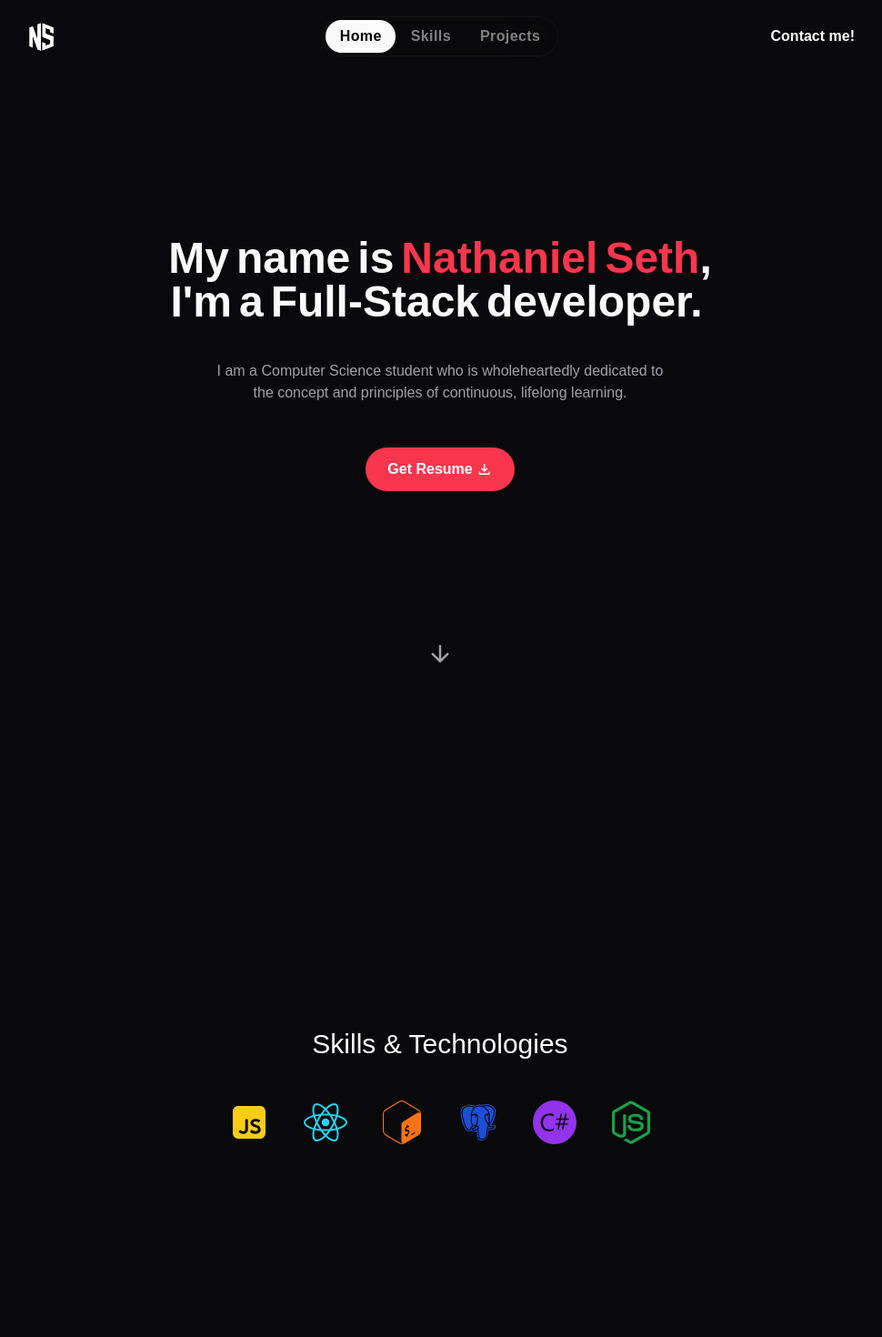
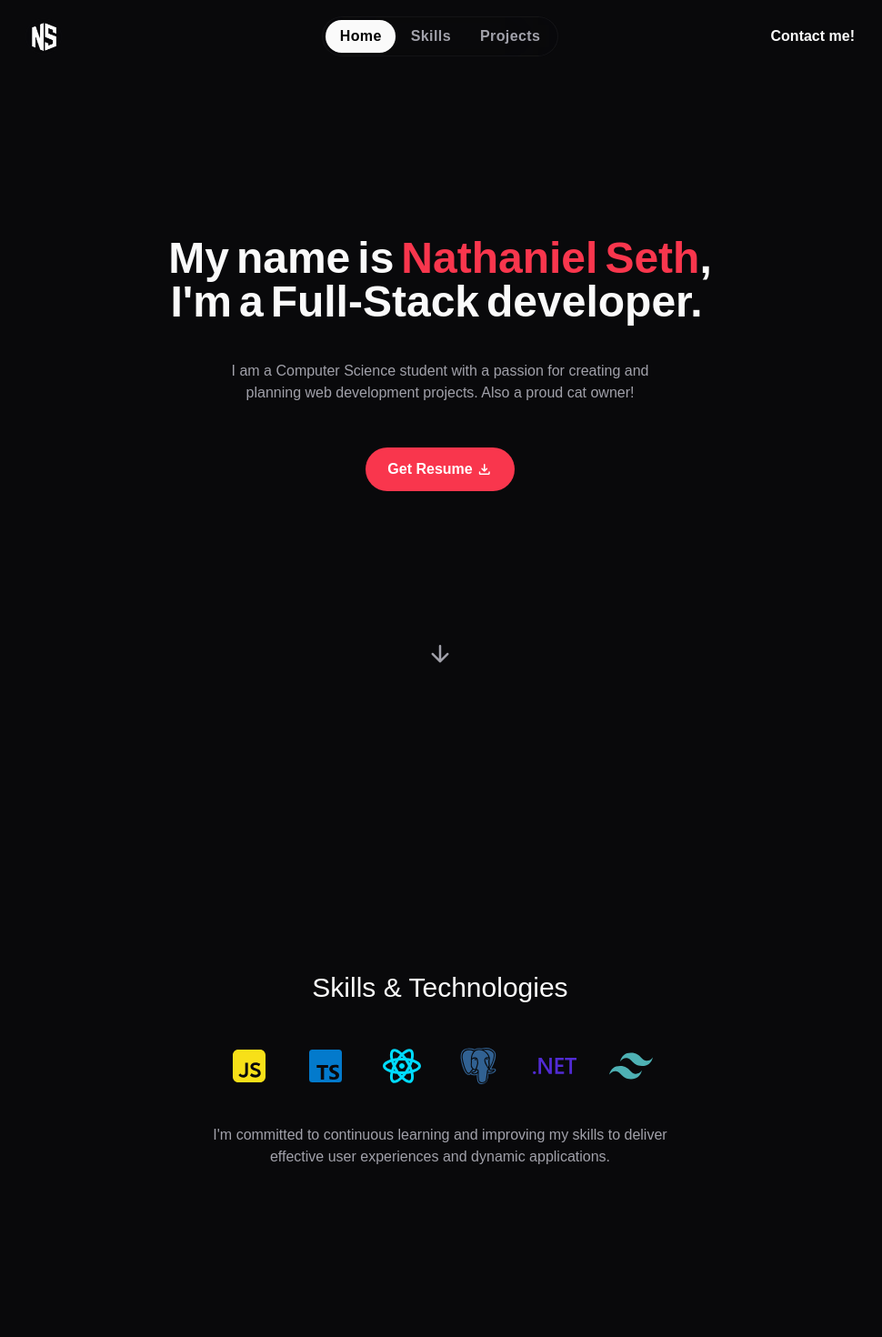
Before and after one commit to nathanielseth/portfolio, a React (Vite) app: page / in a window 1280 px wide. Shown: the top 1470 px of the page at 91% size, without its empty margins (156-1126 px from the left). Built offline with nearby package versions, Linux system fonts and the light colour scheme; a web font is replaced by a local one.

Commit message:
tweaks and menu anim

```diff
--- a/src/components/Header.jsx
+++ b/src/components/Header.jsx
@@ -1,15 +1,61 @@
 import { useState } from "react";
+import PropTypes from "prop-types";
 import { motion } from "framer-motion";
+import Navbar from "./Navbar";
 
-import Navbar from "./Navbar";
+const Path = (props) => (
+	<motion.path
+		fill="transparent"
+		strokeWidth="3"
+		stroke="white"
+		strokeLinecap="round"
+		{...props}
+	/>
+);
+
+const MenuToggle = ({ toggle, isOpen }) => (
+	<button onClick={toggle} className="menu-btn md:hidden">
+		<svg width="24" height="24" viewBox="0 0 19 19">
+			<Path
+				variants={{
+					closed: { d: "M 2 2.5 L 20 2.5" },
+					open: { d: "M 3 16.5 L 17 2.5" },
+				}}
+				animate={isOpen ? "open" : "closed"}
+			/>
+			<Path
+				d="M 2 9.423 L 20 9.423"
+				variants={{
+					closed: { opacity: 1 },
+					open: { opacity: 0 },
+				}}
+				transition={{ duration: 0.1 }}
+				animate={isOpen ? "open" : "closed"}
+			/>
+			<Path
+				variants={{
+					closed: { d: "M 2 16.346 L 20 16.346" },
+					open: { d: "M 3 2.5 L 17 16.346" },
+				}}
+				animate={isOpen ? "open" : "closed"}
+			/>
+		</svg>
+	</button>
+);
+
+MenuToggle.propTypes = {
+	toggle: PropTypes.func.isRequired,
+	isOpen: PropTypes.bool.isRequired,
+};
 
 const Header = () => {
 	const [navOpen, setNavOpen] = useState(false);
+
 	return (
 		<header className="fixed top-0 left-0 w-full h-20 flex items-center z-40">
 			<div className="max-w-screen-lg w-full mx-auto px-5 flex justify-between items-center md:px-14 md:grid md:grid-cols-[1fr,3fr,1fr]">
 				<h1>
-					<a href="/" className="logo">
+					<a href="/" className="logo menu-btn">
 						<img
 							src="/images/logo.svg"
 							width={35}
@@ -20,19 +66,12 @@ const Header = () => {
 				</h1>
 
 				<div className="relative md:justify-self-center">
-					<button
-						className="menu-btn md:hidden"
-						onClick={() => setNavOpen((prev) => !prev)}
-					>
-						<span className="material-symbols-rounded">
-							{navOpen ? "close" : "menu"}
-						</span>
-					</button>
-					<Navbar navOpen={navOpen} />
+					<MenuToggle toggle={() => setNavOpen(!navOpen)} isOpen={navOpen} />
+					<Navbar navOpen={navOpen} toggleNav={setNavOpen} />{" "}
 				</div>
 
 				<motion.a
-					whileHover={{ y: -2 }}
+					whileHover={{ scale: 1.05 }}
 					href="#contact"
 					className="btn btn-secondary max-md:hidden md:justify-self-end font-semibold"
 				>
--- a/src/components/Hero.jsx
+++ b/src/components/Hero.jsx
@@ -7,7 +7,7 @@ const typingVariants = {
 		opacity: 1,
 		transition: {
 			duration: 1,
-			delay: i * 0.17,
+			delay: i * 0.16,
 		},
 	}),
 };
@@ -17,7 +17,7 @@ const containerVariants = {
 	show: {
 		opacity: 1,
 		transition: {
-			staggerChildren: 0.3,
+			staggerChildren: 0.8,
 			delayChildren: 2,
 		},
 	},
@@ -60,7 +60,7 @@ const Hero = () => {
 	useEffect(() => {
 		setTimeout(() => {
 			setShowArrow(true);
-		}, 3000);
+		}, 4500);
 
 		const handleScroll = () => {
 			const threshold = 50;
@@ -167,8 +167,8 @@ const Hero = () => {
 					className="mt-4 text-sm text-zinc-400 md:text-base mb-12 max-w-sm mx-auto md:max-w-lg"
 					variants={itemVariants}
 				>
-					I am a Computer Science student who is wholeheartedly dedicated to the
-					concept and principles of continuous, lifelong learning.
+					I am a Computer Science student with a passion for creating and
+					planning web development projects. Also a proud cat owner!
 				</motion.p>
 
 				<div className="mt-8 flex justify-center items-center">
--- a/src/components/Navbar.jsx
+++ b/src/components/Navbar.jsx
@@ -2,9 +2,9 @@ import { useRef, useEffect, useState, useCallback, useMemo } from "react";
 import PropTypes from "prop-types";
 import { motion } from "framer-motion";
 
-const Navbar = ({ navOpen }) => {
+const Navbar = ({ navOpen, toggleNav }) => {
 	const [activeTab, setActiveTab] = useState("#home");
-	const [threshold, setThreshold] = useState(0.2);
+	const [threshold, setThreshold] = useState(0.1);
 	const activeBox = useRef();
 
 	const navItems = useMemo(
@@ -45,8 +45,10 @@ const Navbar = ({ navOpen }) => {
 				};
 				window.addEventListener("scroll", handleScroll, { once: true });
 			}
+
+			toggleNav(false);
 		},
-		[activeTab]
+		[activeTab, toggleNav]
 	);
 
 	useEffect(() => {
@@ -108,7 +110,7 @@ const Navbar = ({ navOpen }) => {
 					href={link}
 					key={key}
 					className={`${className} relative z-20 transition duration-200 ${
-						activeTab === link ? "text-black active-tab" : "text-zinc-50/50"
+						activeTab === link ? "text-black active-tab" : "text-zinc-400"
 					}`}
 					onClick={(event) => handleLinkClick(event, link)}
 				>
@@ -128,6 +130,7 @@ const Navbar = ({ navOpen }) => {
 
 Navbar.propTypes = {
 	navOpen: PropTypes.bool.isRequired,
+	toggleNav: PropTypes.func.isRequired,
 };
 
 export default Navbar;
--- a/src/components/Projects.jsx
+++ b/src/components/Projects.jsx
@@ -3,10 +3,10 @@ import ProjectCard from "./ProjectCard";
 
 const projects = [
 	{
-		imgSrc: "/images/nt.webp",
-		title: "Neti-Cents: Income Tax Calculator",
-		tags: ["JavaScript", "HTML/CSS"],
-		projectLink: "https://nathanielseth.github.io/income-tax-ph-calculator/",
+		imgSrc: "/images/pk.webp",
+		title: "ETIBARK",
+		tags: ["Video Game", "Godot", "Procedural Generation"],
+		projectLink: "",
 	},
 	{
 		imgSrc: "/images/vc.webp",
@@ -15,10 +15,10 @@ const projects = [
 		projectLink: "https://github.com/nathanielseth/vibechess",
 	},
 	{
-		imgSrc: "/images/pk.webp",
-		title: "ETIBARK",
-		tags: ["Video Game", "Godot", "Procedural Generation"],
-		projectLink: "",
+		imgSrc: "/images/nt.webp",
+		title: "Neti-Cents: Income Tax Calculator",
+		tags: ["JavaScript", "HTML/CSS"],
+		projectLink: "https://nathanielseth.github.io/income-tax-ph-calculator/",
 	},
 ];
 
--- a/src/components/Skills.jsx
+++ b/src/components/Skills.jsx
@@ -1,10 +1,10 @@
 import { motion } from "framer-motion";
 
 import { RiJavascriptFill } from "react-icons/ri";
-import { SiCsharp } from "react-icons/si";
-import { FaNodeJs } from "react-icons/fa6";
-import { FaReact } from "react-icons/fa6";
-import { SiGnubash } from "react-icons/si";
+import { SiDotnet } from "react-icons/si";
+import { SiTailwindcss } from "react-icons/si";
+import { RiReactjsLine } from "react-icons/ri";
+import { BiLogoTypescript } from "react-icons/bi";
 import { BiLogoPostgresql } from "react-icons/bi";
 
 const iconVariants = {
@@ -29,6 +29,7 @@ const Skills = () => {
 			>
 				Skills & Technologies
 			</motion.h2>
+
 			<motion.div
 				whileInView={{ opacity: 1, x: 0 }}
 				initial={{ opacity: 0, x: -100 }}
@@ -42,7 +43,7 @@ const Skills = () => {
 					initial="initial"
 					animate="animate"
 				>
-					<RiJavascriptFill className="text-5xl text-yellow-400" />
+					<RiJavascriptFill className="text-5xl text-[#f7e018]" />
 				</motion.div>
 				<motion.div
 					className="p-3"
@@ -50,7 +51,7 @@ const Skills = () => {
 					initial="initial"
 					animate="animate"
 				>
-					<FaReact className="text-5xl text-cyan-400" />
+					<BiLogoTypescript className="text-5xl text-[#037acc]" />
 				</motion.div>
 				<motion.div
 					className="p-3"
@@ -58,15 +59,7 @@ const Skills = () => {
 					initial="initial"
 					animate="animate"
 				>
-					<SiGnubash className="text-5xl text-orange-500" />
-				</motion.div>
-				<motion.div
-					className="p-3"
-					variants={iconVariants}
-					initial="initial"
-					animate="animate"
-				>
-					<BiLogoPostgresql className="text-5xl text-blue-700" />
+					<RiReactjsLine className="text-5xl text-[#00dcff]" />
 				</motion.div>
 
 				<motion.div
@@ -75,7 +68,16 @@ const Skills = () => {
 					initial="initial"
 					animate="animate"
 				>
-					<SiCsharp className="text-5xl text-purple-600" />
+					<BiLogoPostgresql className="text-5xl text-[#316192]" />
+				</motion.div>
+
+				<motion.div
+					className="p-3"
+					variants={iconVariants}
+					initial="initial"
+					animate="animate"
+				>
+					<SiDotnet className="text-5xl text-[#512bd4]" />
 				</motion.div>
 				<motion.div
 					className="p-3"
@@ -83,9 +85,19 @@ const Skills = () => {
 					initial="initial"
 					animate="animate"
 				>
-					<FaNodeJs className="text-5xl text-green-600" />
+					<SiTailwindcss className="text-5xl text-[#4eb1b4]" />
 				</motion.div>
 			</motion.div>
+			<motion.p
+				whileInView={{ opacity: 1, y: 0 }}
+				initial={{ opacity: 0, y: 30 }}
+				transition={{ duration: 1, delay: 0.8 }}
+				viewport={{ once: true }}
+				className="mt-7 text-sm text-zinc-400 md:text-base mb-12 max-w-sm mx-auto md:max-w-lg text-center"
+			>
+				I&apos;m committed to continuous learning and improving my skills to
+				deliver effective user experiences and dynamic applications.
+			</motion.p>
 		</div>
 	);
 };
```
